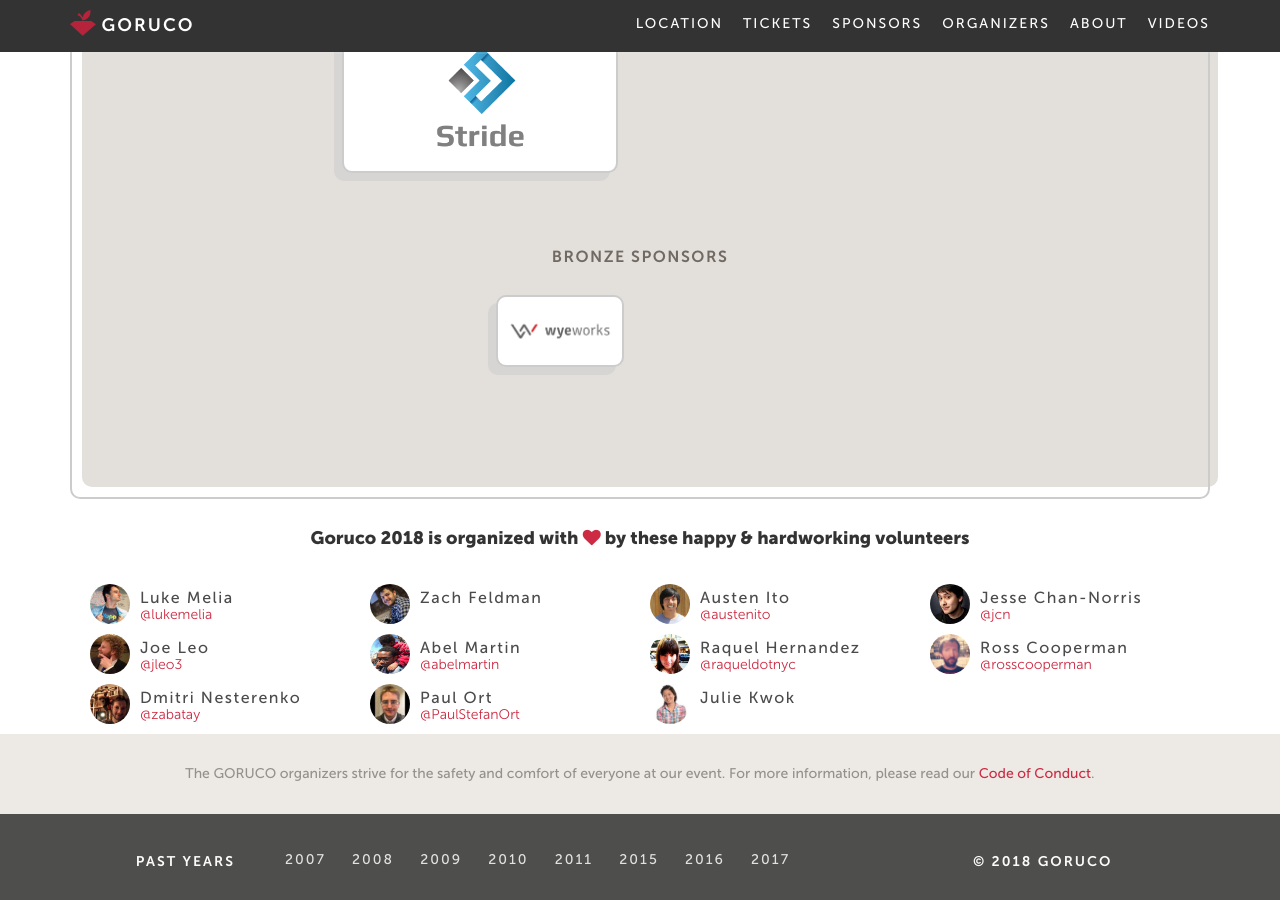
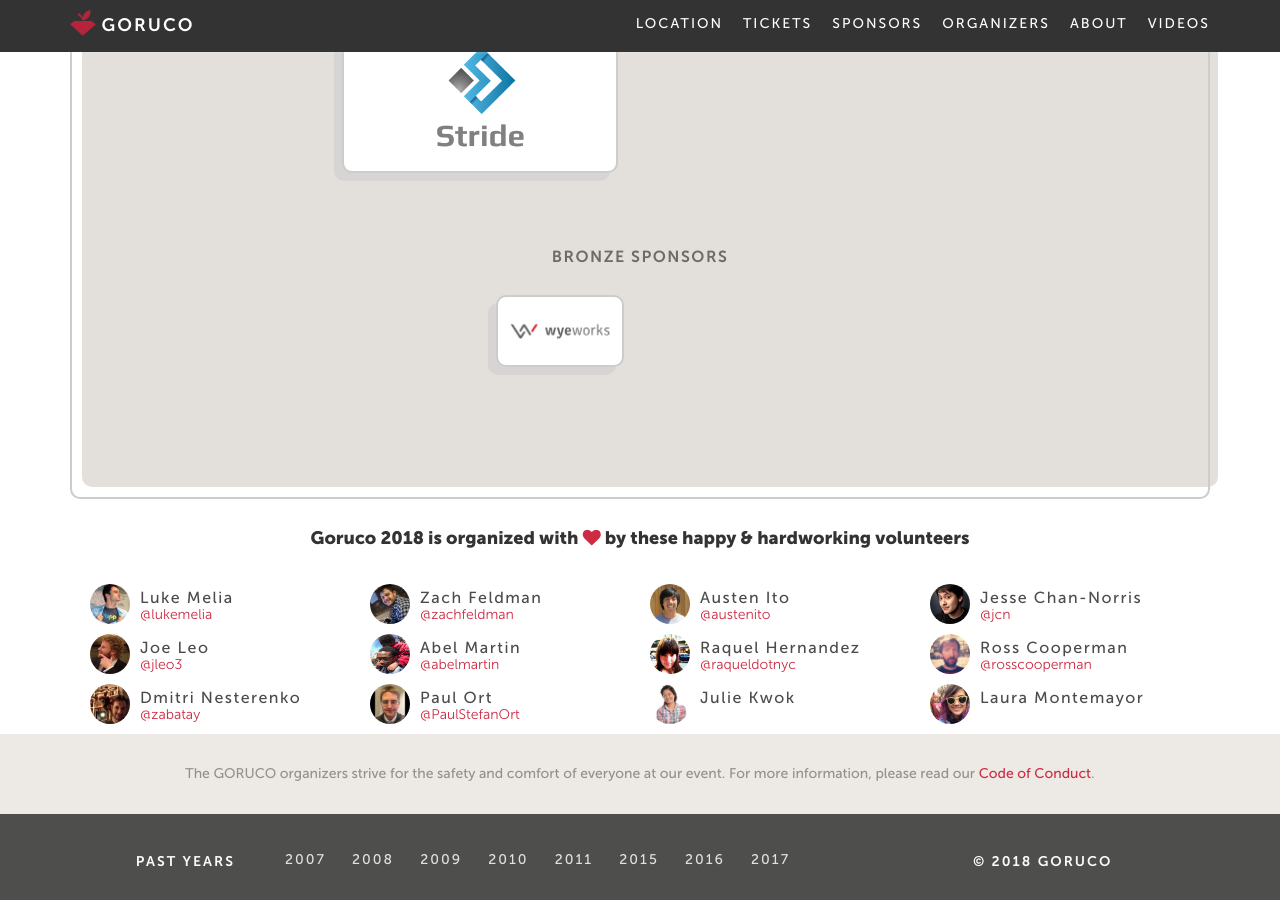
Before and after one commit to paulstefanort/goruco2018, a Jekyll site: the page built from index.html, in a window 1280 px wide and 900 px high, scrolled down 1661 px. Built offline with Jekyll 4.4.1, drawn with Linux system fonts in a browser that asks for light colours.

Commit message:
Added Laura's info and Zach's twitter profile link.

```diff
--- a/_data/organizers.yml
+++ b/_data/organizers.yml
@@ -1,6 +1,7 @@
 - name: Luke Melia
   twitter: "@lukemelia"
 - name: Zach Feldman
+  twitter: "@zachfeldman"
 - name: Austen Ito
   twitter: "@austenito"
 - name: Jesse Chan-Norris
@@ -18,3 +19,4 @@
 - name: Paul Ort
   twitter: "@PaulStefanOrt"
 - name: Julie Kwok
+- name: Laura Montemayor
```
Also changed, not shown: assets/images/organizers/laura-montemayor.jpg (added).
